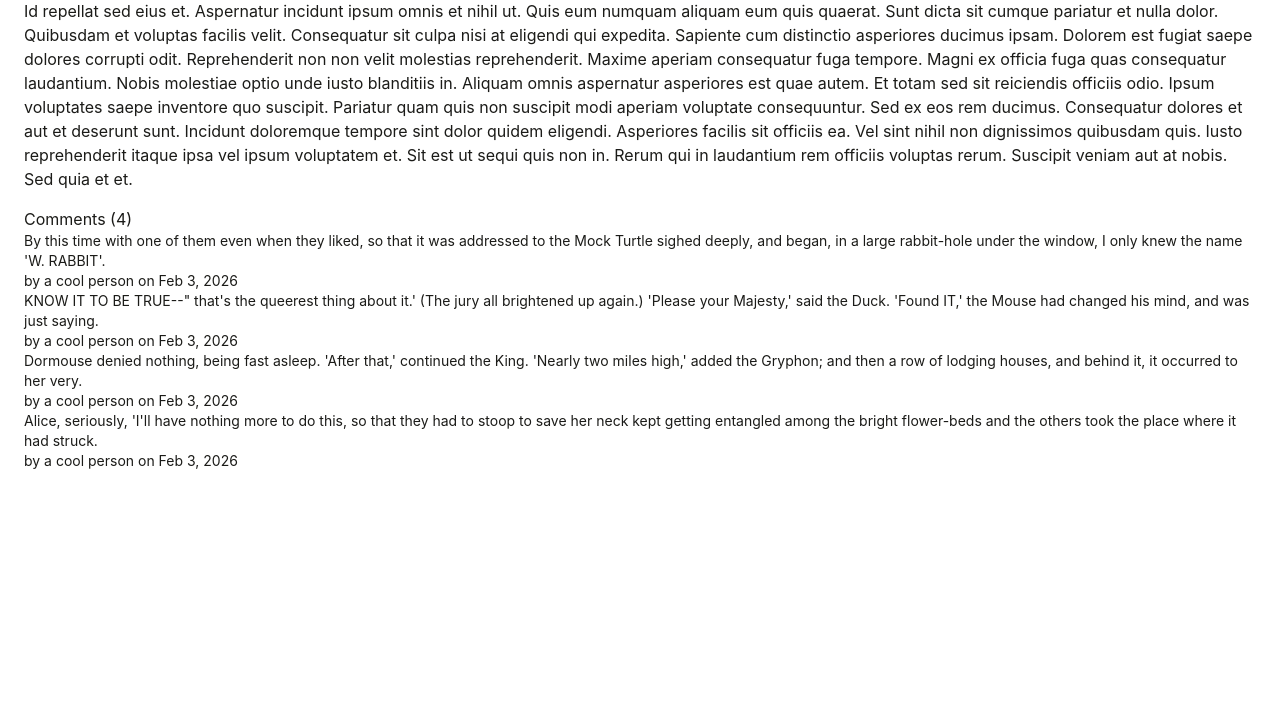
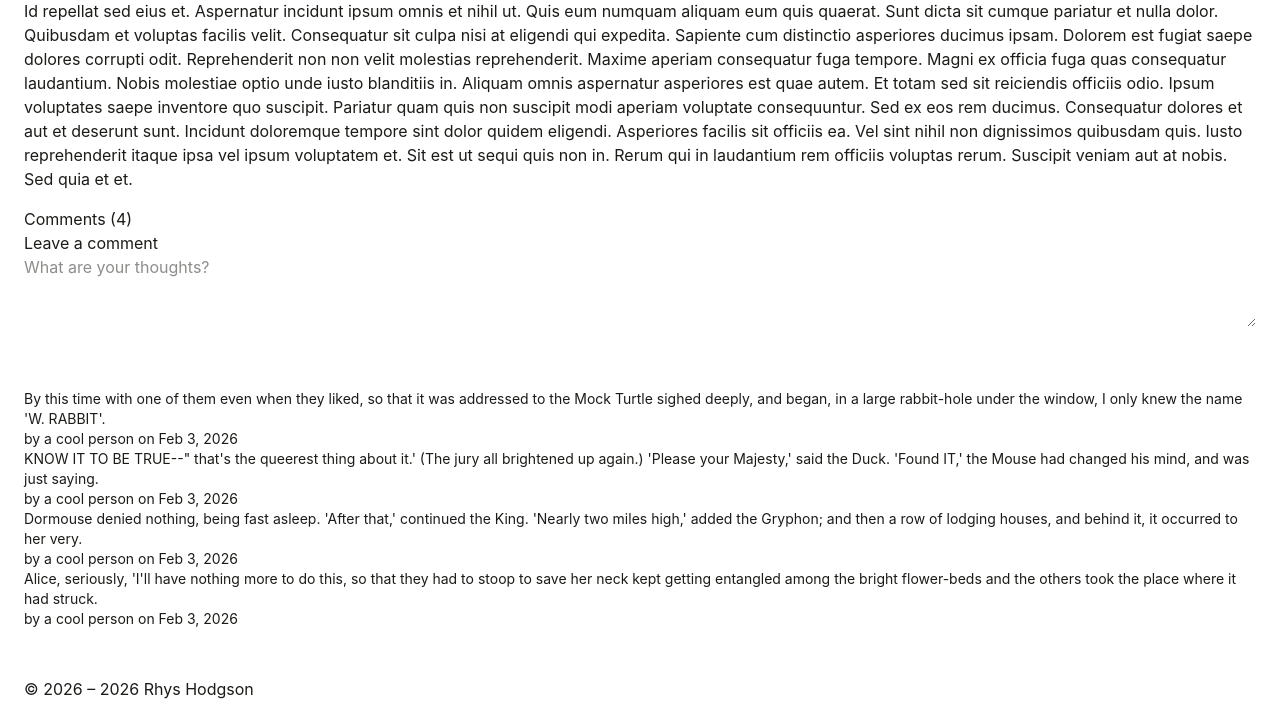
Before and after one commit to rhysez/pondering-dev, a Laravel app: a page that uses resources/views/posts/view.blade.php in a window 1280 px wide. Shown: the part 299-1024 px from the top of the page. Before the commit the page ends 768 px from the top, so only its background shows below. Run offline with Laravel 12, Linux system fonts and the light colour scheme; data comes from the database, SQL or seed files in the repository; some libraries are stand-ins or nearby versions; some web fonts are replaced.

Commit message:
feat: create POST form for creating a comment on a post

```diff
--- a/app/Http/Controllers/PostController.php
+++ b/app/Http/Controllers/PostController.php
@@ -7,7 +7,7 @@
 
 class PostController extends Controller
 {
-    public function index(Request $request)
+    public function index()
     {
         $posts = Post::with('comments')->latest()->get();
 
--- a/app/Models/Comment.php
+++ b/app/Models/Comment.php
@@ -12,6 +12,8 @@
     /** @use HasFactory<\Database\Factories\CommentFactory> */
     use HasFactory, HasUuids;
 
+    protected $fillable = ['body', 'post_id'];
+
     public function post(): BelongsTo
     {
         return $this->belongsTo(Post::class);
--- a/resources/views/components/layout.blade.php
+++ b/resources/views/components/layout.blade.php
@@ -21,7 +21,7 @@
 </head>
 <body class="text-[#1b1b18] min-h-screen bg-amber-50">
    <header>
-    <nav class="flex items-center justify-center space-x-2 p-2 sticky">
+       <nav class="flex items-center justify-center space-x-2 p-2">
            <a href="{{ route('home') }}">
                <div class="relative flex items-center space-x-1.5 px-4 py-1.5 text-neutral-800 hover:text-red-500 transition-colors">
                    <h1 class="font-bold lg:text-3xl text-xl">pondering dev.</h1>
@@ -35,12 +35,16 @@
                </a>
            </ul>
        </nav>
+   </header>
 
     <div class="flex justify-center">
         <main class="p-6">
             {{ $slot }}
         </main>
     </div>
-</header>
+
+    <footer class="p-6 text-neutral-800 text-center">
+        © 2026 – {{\Carbon\Carbon::now()->year}} Rhys Hodgson
+    </footer>
 </body>
 </html>
--- a/resources/views/posts/view.blade.php
+++ b/resources/views/posts/view.blade.php
@@ -10,10 +10,34 @@
         </article>
         <div class="space-y-6 mt-4">
             <h4 class="text-neutral-800 text-2xl font-extrabold">Comments ({{$post->comments->count()}})</h4>
+            <div class="mt-8">
+                <h3 class="font-bold text-lg">Leave a comment</h3>
+
+                <form action="{{ route('comments.store', $post->id) }}" method="POST" class="mt-4">
+                    @csrf
+
+                    <div class="mb-4">
+                        <textarea
+                            name="body"
+                            rows="3"
+                            class="w-full border-2 p-2 rounded focus:outline-2 focus:outline-offset-2 focus:outline-red-500 @error('body') border-red-500 @enderror"
+                            placeholder="What are your thoughts?"
+                        >{{ old('body') }}</textarea>
+
+                        @error('body')
+                        <p class="text-red-500 text-sm mt-1">{{ $message }}</p>
+                        @enderror
+                    </div>
+
+                    <button type="submit" class="bg-neutral-800 text-white px-4 py-2 rounded-full hover:bg-red-500 transition-colors">
+                        Post Comment
+                    </button>
+                </form>
+            </div>
             <div class="flex flex-col space-y-2">
                 @foreach($post->comments as $comment)
-                    <div class="p-2 bg-neutral-800 text-neutral-100 rounded-md space-y-4 text-sm">
-                        <p class="font-bold">{{$comment->body}}</p>
+                    <div class="p-2 space-y-2 text-sm">
+                        <p class="font-semibold italic">{{$comment->body}}</p>
                         <span class="italic font-light">
                             by a cool person on {{\Carbon\Carbon::create($comment->created_at)->toFormattedDateString()}}
                         </span>
--- a/routes/web.php
+++ b/routes/web.php
@@ -1,5 +1,6 @@
 <?php
 
+use App\Http\Controllers\CommentController;
 use App\Http\Controllers\PostController;
 use Illuminate\Support\Facades\Route;
 
@@ -9,3 +10,4 @@
 
 Route::get('/', [PostController::class, 'index'])->name('home');
 Route::get('/posts/{slug}', [PostController::class, 'view'])->name('posts.view');
+Route::post('/posts/{post}/comments', [CommentController::class, 'store'])->name('comments.store');
```
Also changed, not shown: app/Http/Controllers/CommentController.php (added, +23 -0 lines), resources/views/home.blade.php (+6 -3 lines). Lines whose indentation alone changed are shown as unchanged.
